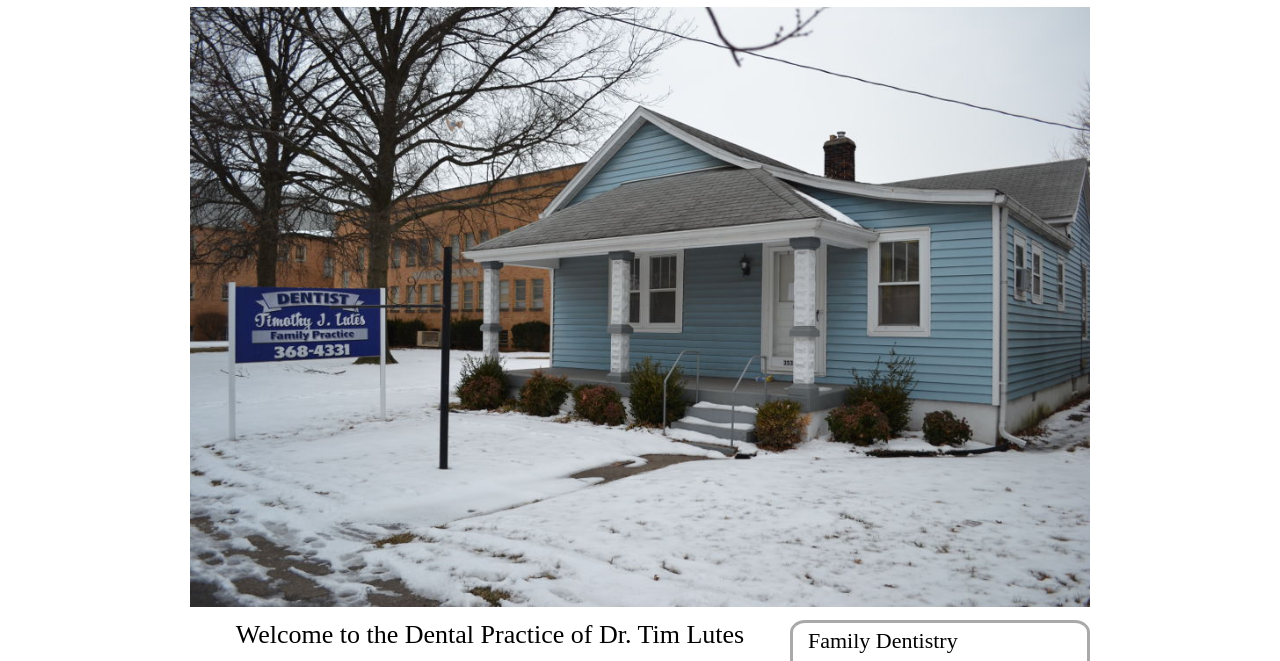
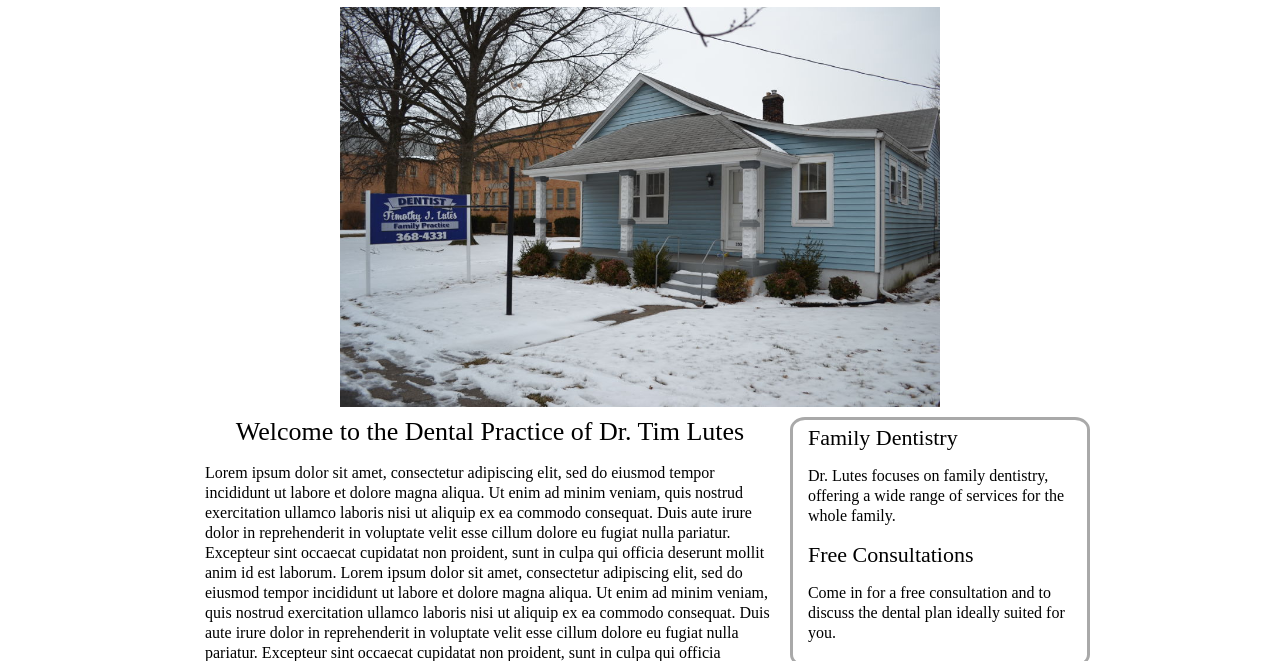
Before and after one commit to kmcmurtrey/dr_lutes_dental, a plain HTML site: page index.html in a window 1280 px wide. Shown: the part 139-800 px from the top of the page. Drawn offline with nearby package versions, Linux system fonts and the light colour scheme.

Commit message:
Setup basic html and css for slideshow

```diff
--- a/css/main.css
+++ b/css/main.css
@@ -233,12 +233,32 @@ Grid
 }
 
 /*===================================================
-Home Page
+Slideshow
 ===================================================*/
 
-.gallery {
+#slideshow {
+  position: relative;
+  width: 600px;
+  height: 400px;
+  margin: 10px auto;
+}
+
+#slideshow img {
+  position: absolute;
+  top: 0;
+  left: 0;
   width: 100%;
-  margin-bottom: 10px;
+  z-index: 8;
+  opacity: 0.0;
+}
+
+#slideshow img.active {
+  z-index: 10;
+  opacity: 1.0;
+}
+
+#slideshow img.last-active {
+  z-index: 9;
 }
 
 /*===================================================
--- a/index.html
+++ b/index.html
@@ -40,7 +40,14 @@
     </header>
 
     <div class="grid">
-      <img class="gallery" src="img/exterior_front.jpg" alt="Dr. Lutes' office exterior">
+
+      <div id="slideshow">
+        <img src="img/exterior_front.jpg" alt="Dr. Lutes' office exterior." class="active">
+        <img src="img/waiting_room.jpg" alt="Dr. Lutes' waiting room.">
+        <img src="img/exam_room.jpg" alt="Dr. Lutes' examination room.">
+        <img src="img/lutes_in_exam_room.jpg" alt="Dr. Lutes sitting in exam room.">
+      </div>
+
       <section class="home col-2-3">
 
         <h2>Welcome to the Dental Practice of Dr. Tim Lutes</h2>
```
